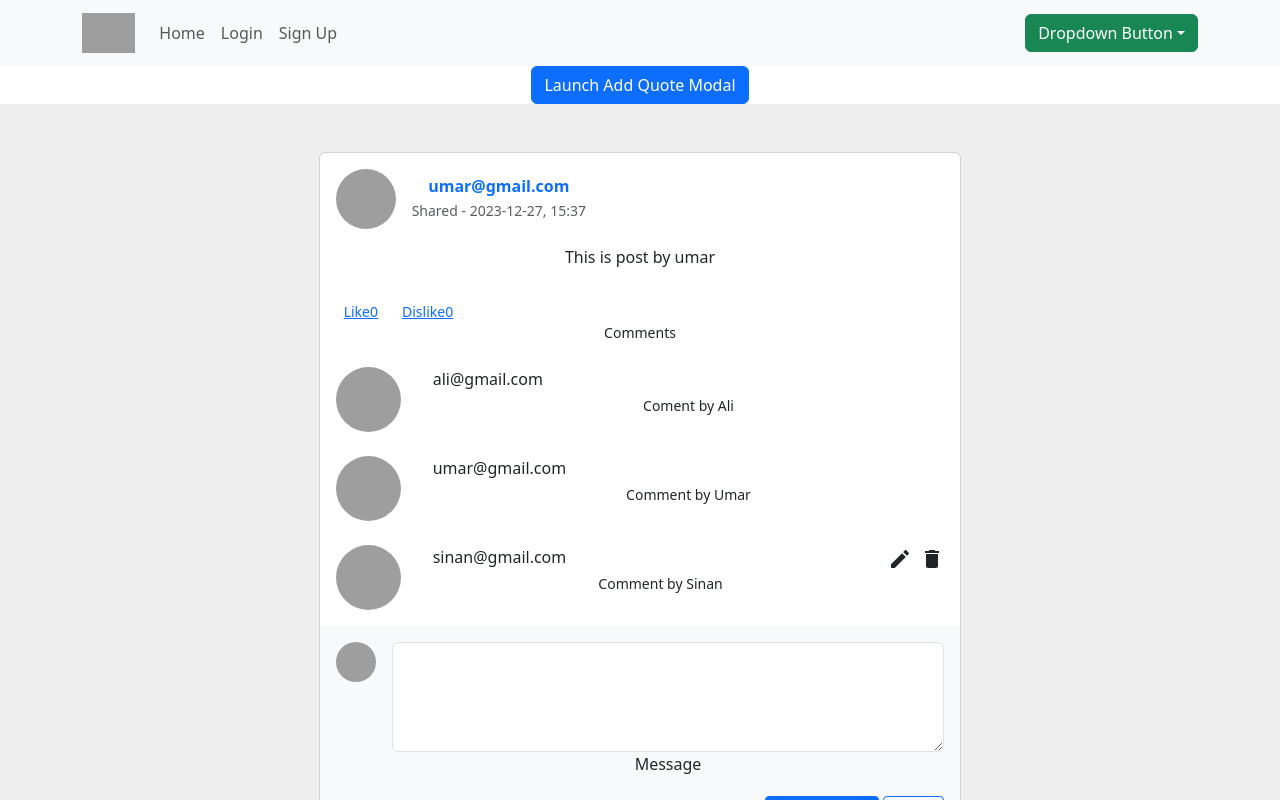
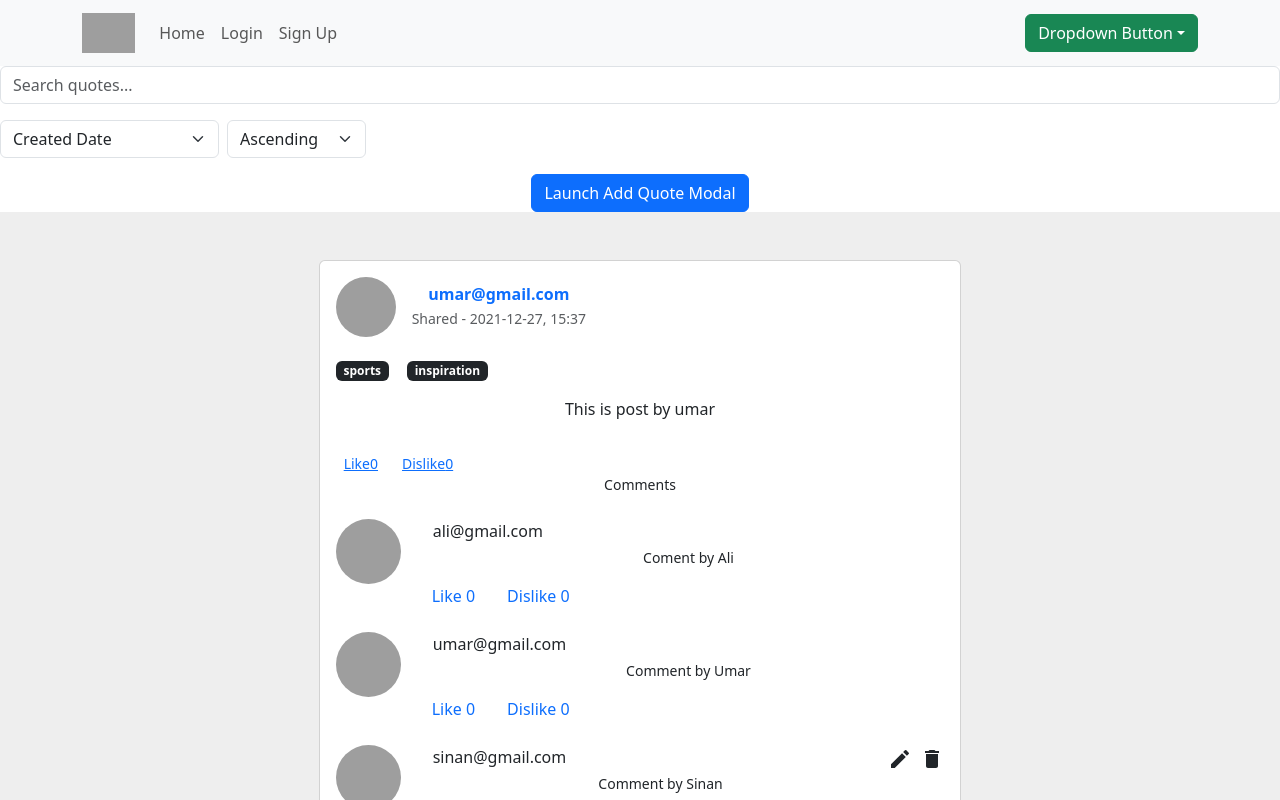
Before and after one commit to Sinan2022/magic-quote-generator, a React (Create React App) app: page /home in a window 1280 px wide. Shown: the top 800 px of the page. Built offline with nearby package versions, Linux system fonts and the light colour scheme; grey boxes are pictures that could not be loaded.

Commit message:
added filters and sorting

```diff
--- /dev/null
+++ b/src/components/Cards/Comment.css
@@ -0,0 +1,9 @@
+.comment-like-section{
+  text-align: left;
+  padding-left: 5rem;
+}
+
+.comment-like-section a{
+  margin: 1rem;
+  text-decoration: none;
+}
--- a/src/components/Cards/Comment.jsx
+++ b/src/components/Cards/Comment.jsx
@@ -3,6 +3,7 @@ import { MDBCardImage } from "mdb-react-ui-kit";
 import EditCommentModal from "../Modals/EditCommentModal";
 import EditIcon from "@mui/icons-material/Edit";
 import DeleteIcon from "@mui/icons-material/Delete";
+import "./Comment.css";
 
 const Comment = ({
   name,
@@ -13,6 +14,7 @@ const Comment = ({
   setQout,
   qoutes,
   currentUser,
+  toggleLikeOrDislike,
 }) => {
   const [showModal, setShowModal] = useState(false);
   const handleCloseModal = () => setShowModal(false);
@@ -23,7 +25,6 @@ const Comment = ({
     setShowModal(true);
     // Add your logic here
   };
-
   const removeComment = (quotes, quoteIndex, commentIndex) => {
     // Make sure the indices are within the bounds
     if (quoteIndex === undefined || commentIndex === undefined) {
@@ -55,6 +56,7 @@ const Comment = ({
   };
 
   return (
+    <div>
       <div className="d-flex flex-start mt-4">
         {/* <AddQuoteModal
         show={showModal}
@@ -65,7 +67,7 @@ const Comment = ({
           <EditCommentModal
             show={showModal}
             handleClose={handleCloseModal}
-          commentVal={comment}
+            commentVal={comment.comment}
             quoteIndex={quoteIndex}
             commentIndex={commentIndex}
             setQout={setQout}
@@ -87,13 +89,51 @@ const Comment = ({
             <div className="d-flex justify-content-between align-items-center">
               <p className="mb-1">{name} </p>
             </div>
-          <p className="small mb-0">{comment}</p>
+            <p className="small mb-0">{comment.comment}</p>
           </div>
         </div>
-      {(currentUser.email == name) && <span>
-        <EditIcon onClick={handleShowModal} style={{ marginRight: "8px" }} />
+        {currentUser.email == name && (
+          <span>
+            <EditIcon
+              onClick={handleShowModal}
+              style={{ marginRight: "8px" }}
+            />
             <DeleteIcon onClick={handleDeleteComment} />
-      </span>}
+          </span>
+        )}
+      </div>
+      <div className="comment-like-section">
+        <a
+          href="#"
+          onClick={(e) => {
+            e.preventDefault();
+            toggleLikeOrDislike(
+              qoutes,
+              currentUser.email,
+              quoteIndex,
+              "like",
+              commentIndex
+            );
+          }}
+        >
+          Like {comment.likes.length}
+        </a>
+        <a
+          href="#"
+          onClick={(e) => {
+            e.preventDefault();
+            toggleLikeOrDislike(
+              qoutes,
+              currentUser.email,
+              quoteIndex,
+              "dislike",
+              commentIndex
+            );
+          }}
+        >
+          Dislike {comment.dislike.length}
+        </a>
+      </div>
     </div>
   );
 };
--- a/src/components/CommentCard.jsx
+++ b/src/components/CommentCard.jsx
@@ -13,6 +13,11 @@ import {
   MDBTextArea,
 } from "mdb-react-ui-kit";
 import Comment from "./Cards/Comment";
+import Badge from "react-bootstrap/Badge";
+import Stack from "react-bootstrap/Stack";
+import EditIcon from "@mui/icons-material/Edit";
+import DeleteIcon from "@mui/icons-material/Delete";
+import AddQuoteModal from './Modals/AddQuoteModal';
 // import { useDispatch, useSelector } from 'react-redux';
 // import { selectAuth } from './features/auth/authSilce';
 
@@ -37,7 +42,17 @@ export default function CommentCard({
   //
 
   // const { isAuthenticated, user } = useSelector(selectAuth);
+  const [showModal, setShowModal] = useState(false);
+  const handleCloseModal = () => setShowModal(false);
+  const handleShowModal = () => setShowModal(true);
 
+
+
+  const tagsOptions = [
+    { name: "sports", id: 1 },
+    { name: "life", id: 2 },
+    { name: "inspiration", id: 3 }
+  ];
   const user = {
     user: {
       firstName: "sinasn",
@@ -82,6 +97,18 @@ export default function CommentCard({
     setNewComment("");
   };
 
+  const handleDelete = (qoutes, index) => {
+
+    if (index > -1 && index < qoutes.length) {
+      // Remove the item at the specified index
+      qoutes.splice(index, 1);
+  }
+  debugger
+  setQout(qoutes);
+
+
+  }
+
   const updateCommentsForQoute = (quoteIndex, updatedComments) => {
     qoutes[index].comments = [...updatedComments];
     setQout(qoutes);
@@ -104,12 +131,32 @@ export default function CommentCard({
                   <div>
                     <h6 className="fw-bold text-primary mb-1">
                       {qoute?.author}
+                      {user.email == qoute.author && (
+                        <>
+                          <EditIcon onClick={handleShowModal} style={{ marginRight: "8px" }} />
+                          <DeleteIcon onClick={() => handleDelete(qoutes, index)} />
+                        </>
+                      )}
                     </h6>
+
                     <p className="text-muted small mb-0">
                       Shared - {`${qoute?.createdDate}, ${qoute?.createdTime}`}
                     </p>
                   </div>
                 </div>
+
+                <br />
+                <Stack direction="horizontal" gap={2}>
+                  {qoute.tags.map((tag) => (
+                    <Badge
+                      key={tag.id}
+                      bg="dark"
+                      style={{ marginRight: "10px" }}
+                    >
+                      {tag.name}
+                    </Badge>
+                  ))}
+                </Stack>
 
                 <p className="mt-3 mb-4 pb-2">{qoute?.quote}</p>
 
@@ -140,11 +187,12 @@ export default function CommentCard({
                     commentIndex={commentIndex}
                     name={comment.author} // Assuming 'author' is the name you want to display
                     avatar={getProfilePictureByEmail(users, comment.author)} // Replace with actual avatar URL or a field from 'comment'
-                    comment={comment.comment}
+                    comment={comment}
                     quoteIndex={qouteIndex}
                     setQout={setQout}
                     qoutes={qoutes}
                     currentUser={user}
+                    toggleLikeOrDislike={toggleLikeOrDislike}
                   />
                 ))}
               </MDBCardBody>
@@ -189,6 +237,15 @@ export default function CommentCard({
           </MDBCol>
         </MDBRow>
       </MDBContainer>
+      <AddQuoteModal
+        show={showModal}
+        handleClose={handleCloseModal}
+        tagsOptions={tagsOptions}
+        initialQuote={qoute}
+        index={index}
+        setQout={setQout}
+        qoutes={qoutes}
+      />
     </section>
   );
 }
--- a/src/components/HomePage.js
+++ b/src/components/HomePage.js
@@ -1,18 +1,16 @@
 import React, { useState, useEffect } from 'react';
 import Button from 'react-bootstrap/Button';
-import AddQuoteModal from './Modals/AddQuoteModal'; // Adjust the path to where your new component is located
-import QouteCard from './QouteCard';
+import Form from 'react-bootstrap/Form';
+import AddQuoteModal from './Modals/AddQuoteModal';
 import CommentCard from './CommentCard';
 import Column from './Column';
 import { useDispatch, useSelector } from 'react-redux';
 import { selectUsers } from './features/users/usersSlice';
 import { selectQuotes } from './features/qoutes/qoutesSlice';
 
-
-
-
 const HomePage = () => {
   // const users = useSelector(selectUsers);
+  // const quotes = useSelector(selectQuotes);
   const users = [
     {
       "firstName": "sinan",
@@ -42,12 +40,14 @@ const HomePage = () => {
       "profilePicture": "https://firebasestorage.googleapis.com/v0/b/ngo-registration-75ae0.appspot.com/o/WhatsApp%20Image%202023-12-11%20at%2012.04.47%20AM.jpeg?alt=media&token=23387294-e84e-4a7a-b920-b9150d5869e9"
     }
   ]
-  const qoutes = useSelector(selectQuotes);
   const [showModal, setShowModal] = useState(false);
+  const [searchQuery, setSearchQuery] = useState('');
+  const [sortKey, setSortKey] = useState('createdDate');
+  const [sortOrder, setSortOrder] = useState('asc');
   const [qout, setQout] = useState([{
     "author": "umar@gmail.com",
     "quote": "This is post by umar",
-    "createdDate": "2023-12-27",
+    "createdDate": "2021-12-27",
     "createdTime": "15:37",
     "tags": [
       {
@@ -89,7 +89,7 @@ const HomePage = () => {
   {
     "author": "sinan@gmail.com",
     "quote": "This is a post by sinan",
-    "createdDate": "2023-12-27",
+    "createdDate": "2022-12-27",
     "createdTime": "15:37",
     "tags": [
       {
@@ -115,18 +115,13 @@ const HomePage = () => {
         "likes": [],
         "dislike": []
 
-      },
-      {
-        "author": "sinan@gmail.com",
-        "comment": "Comment by Sinan4",
-        "likes": [],
-        "dislike": []
-
       }
     ],
     "likes": [],
     "dislike": []
   }]);
+
+  const quotes = qout;
 
   useEffect(() => {
     console.log("Qoute prop updated in CommentCard:", qout);
@@ -138,46 +133,147 @@ const HomePage = () => {
     { name: "inspiration", id: 3 }
   ];
 
+  // Function to filter quotes
+  const filterQuotes = (quotes, query) => {
+    if (!query) return quotes;
+    return quotes.filter((quote) =>
+      quote.author.toLowerCase().includes(query.toLowerCase()) ||
+      quote.quote.toLowerCase().includes(query.toLowerCase()) ||
+      quote.tags.some(tag => tag.name.toLowerCase().includes(query.toLowerCase()))
+    );
+  };
+
+  // Function to sort quotes
+  // const sortQuotes = (quotes, key, order) => {
+  //   return quotes.slice().sort((a, b) => {
+  //     const aValue = key === 'comments' ? a[key].length : a[key];
+  //     const bValue = key === 'comments' ? b[key].length : b[key];
+  //     if (aValue < bValue) {
+  //       return order === 'asc' ? -1 : 1;
+  //     }
+  //     if (aValue > bValue) {
+  //       return order === 'asc' ? 1 : -1;
+  //     }
+  //     return 0;
+  //   });
+  // };
+
+  const sortQuotes = (quotes, key, order) => {
+    return quotes.slice().sort((a, b) => {
+      let aValue, bValue;
+
+      if (key === 'likes' || key === 'dislike' || key === 'comments') {
+        // Sort by the length of the array for likes, dislikes, and comments
+        aValue = a[key].length;
+        bValue = b[key].length;
+      } else {
+        // Default sorting (e.g., by createdDate)
+        aValue = a[key];
+        bValue = b[key];
+      }
+
+      if (aValue < bValue) {
+        return order === 'asc' ? -1 : 1;
+      }
+      if (aValue > bValue) {
+        return order === 'asc' ? 1 : -1;
+      }
+      return 0;
+    });
+  };
+
   const handleCloseModal = () => setShowModal(false);
   const handleShowModal = () => setShowModal(true);
 
+  // Get the filtered and sorted quotes
+  const filteredQuotes = filterQuotes(quotes, searchQuery);
+  const sortedAndFilteredQuotes = sortQuotes(filteredQuotes, sortKey, sortOrder);
+
     //
-  const toggleLikeOrDislike = (quotes, email, index, action) => {
-    // Check if the index is valid
-    if (index < 0 || index >= quotes.length) {
-      console.error("Invalid index");
+    const toggleLikeOrDislike = (quotes, email, quoteIndex, action, commentIndex = null) => {
+      // Check if the quote index is valid
+      if (quoteIndex < 0 || quoteIndex >= quotes.length) {
+        console.error("Invalid quote index");
         return;
       }
 
-    // Get the quote at the specified index
-    const quote = quotes[index];
+      // Create a deep copy of the quotes to ensure immutability
+      const updatedQuotes = quotes.map((quote, idx) =>
+        idx === quoteIndex ? {...quote, comments: quote.comments.map(comment => ({...comment}))} : quote
+      );
+
+      // Determine the target for the like/dislike action (quote or comment)
+      const target = commentIndex !== null ? updatedQuotes[quoteIndex].comments[commentIndex] : updatedQuotes[quoteIndex];
+
+      // Check if the comment index is valid (if applicable)
+      if (commentIndex !== null && (commentIndex < 0 || commentIndex >= updatedQuotes[quoteIndex].comments.length)) {
+        console.error("Invalid comment index");
+        return;
+      }
 
       // Function to toggle email in the array
-    const toggleEmailInArray = (array) => {
-      const emailIndex = array.indexOf(email);
-      if (emailIndex === -1) {
+      const toggleEmailInArray = (arrayToAdd, arrayToRemove) => {
+        const emailIndexInAddArray = arrayToAdd.indexOf(email);
+        const emailIndexInRemoveArray = arrayToRemove.indexOf(email);
+
+        // Remove email from the opposite array if present
+        if (emailIndexInRemoveArray !== -1) {
+          arrayToRemove.splice(emailIndexInRemoveArray, 1);
+        }
+
+        // Toggle email in the desired array
+        if (emailIndexInAddArray === -1) {
           // Email not in array, add it
-        array.push(email);
+          arrayToAdd.push(email);
         } else {
           // Email is in array, remove it
-        array.splice(emailIndex, 1);
+          arrayToAdd.splice(emailIndexInAddArray, 1);
         }
       };
 
       // Depending on the action, update the likes or dislikes
       if (action === 'like') {
-      toggleEmailInArray(quote.likes);
+        toggleEmailInArray(target.likes, target.dislike);
       } else if (action === 'dislike') {
-      toggleEmailInArray(quote.dislike);
+        toggleEmailInArray(target.dislike, target.likes);
       } else {
         console.error("Invalid action");
       }
-    qout[index] = quote
-    setQout(qout);
 
+      // Update the state with the modified quotes array
+      setQout(updatedQuotes);
     };
   return (
     <div>
+      <div className="mb-3">
+        <Form.Control
+          type="text"
+          placeholder="Search quotes..."
+          value={searchQuery}
+          onChange={(e) => setSearchQuery(e.target.value)}
+        />
+      </div>
+      <div className="mb-3 d-flex justify-content-start">
+        <Form.Select
+          className="me-2"
+          style={{ width: 'auto' }}
+          value={sortKey}
+          onChange={(e) => setSortKey(e.target.value)}
+        >
+          <option value="createdDate">Created Date</option>
+          <option value="likes">Number of Likes</option>
+          <option value="dislike">Number of Dislikes</option>
+          <option value="comments">Number of Comments</option>
+        </Form.Select>
+        <Form.Select
+          style={{ width: 'auto' }}
+          value={sortOrder}
+          onChange={(e) => setSortOrder(e.target.value)}
+        >
+          <option value="asc">Ascending</option>
+          <option value="desc">Descending</option>
+        </Form.Select>
+      </div>
       <Button variant="primary" onClick={handleShowModal}>
         Launch Add Quote Modal
       </Button>
@@ -186,8 +282,8 @@ const HomePage = () => {
         handleClose={handleCloseModal}
         tagsOptions={tagsOptions}
       />
-      {qout.map((quote, index) => (
-        <CommentCard index={index} qoute={quote} users={users} toggleLikeOrDislike={toggleLikeOrDislike} qoutes={qout} setQout={setQout} />
+      {sortedAndFilteredQuotes.map((quote, index) => (
+         <CommentCard index={index} qoute={quote} users={users} toggleLikeOrDislike={toggleLikeOrDislike} qoutes={sortedAndFilteredQuotes} setQout={setQout} />
       ))}
     </div>
   );
--- a/src/components/Modals/AddQuoteModal.js
+++ b/src/components/Modals/AddQuoteModal.js
@@ -9,7 +9,7 @@ import { addQuote } from '../features/qoutes/qoutesSlice';
 import { selectAuth } from '../features/auth/authSilce';
 
 
-const QuoteModal = ({ show, handleClose, tagsOptions, initialQuote = null }) => {
+const QuoteModal = ({ show, handleClose, tagsOptions, initialQuote = null, index = null, setQout = null, qoutes = null }) => {
   const dispatch = useDispatch();
   const navigate = useNavigate();
   const { isAuthenticated, user } = useSelector(selectAuth);
@@ -63,6 +63,10 @@ const QuoteModal = ({ show, handleClose, tagsOptions, initialQuote = null }) =>
     };
 
     if (initialQuote) {
+      initialQuote.quote = quote
+      initialQuote.tags = selectedTags
+      qoutes[index] = initialQuote
+      setQout(qoutes);
       // Edit existing quote
       // dispatch(editQuote({ ...newQuote, id: initialQuote.id }));
     } else {
```
Also changed, not shown: src/components/QouteCard.js (deleted, +0 -20 lines). Lines whose indentation alone changed are shown as unchanged.
